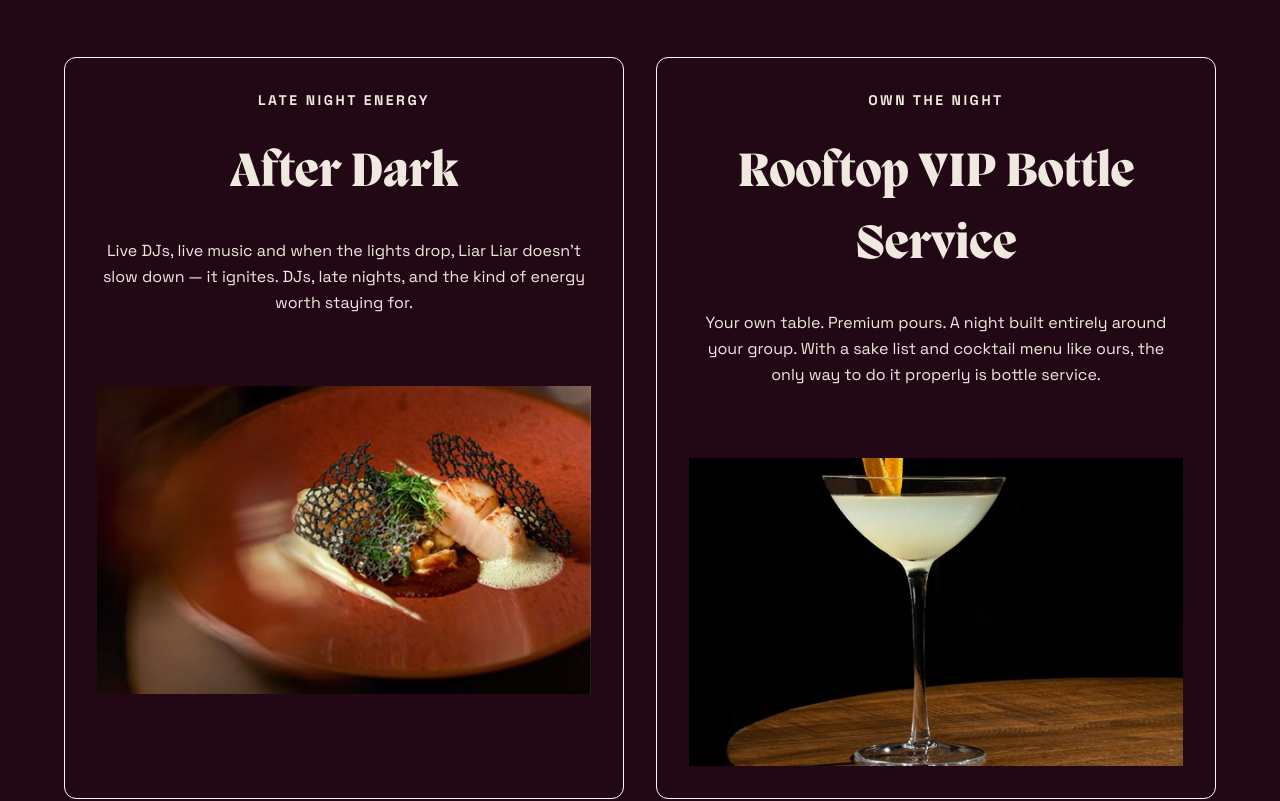
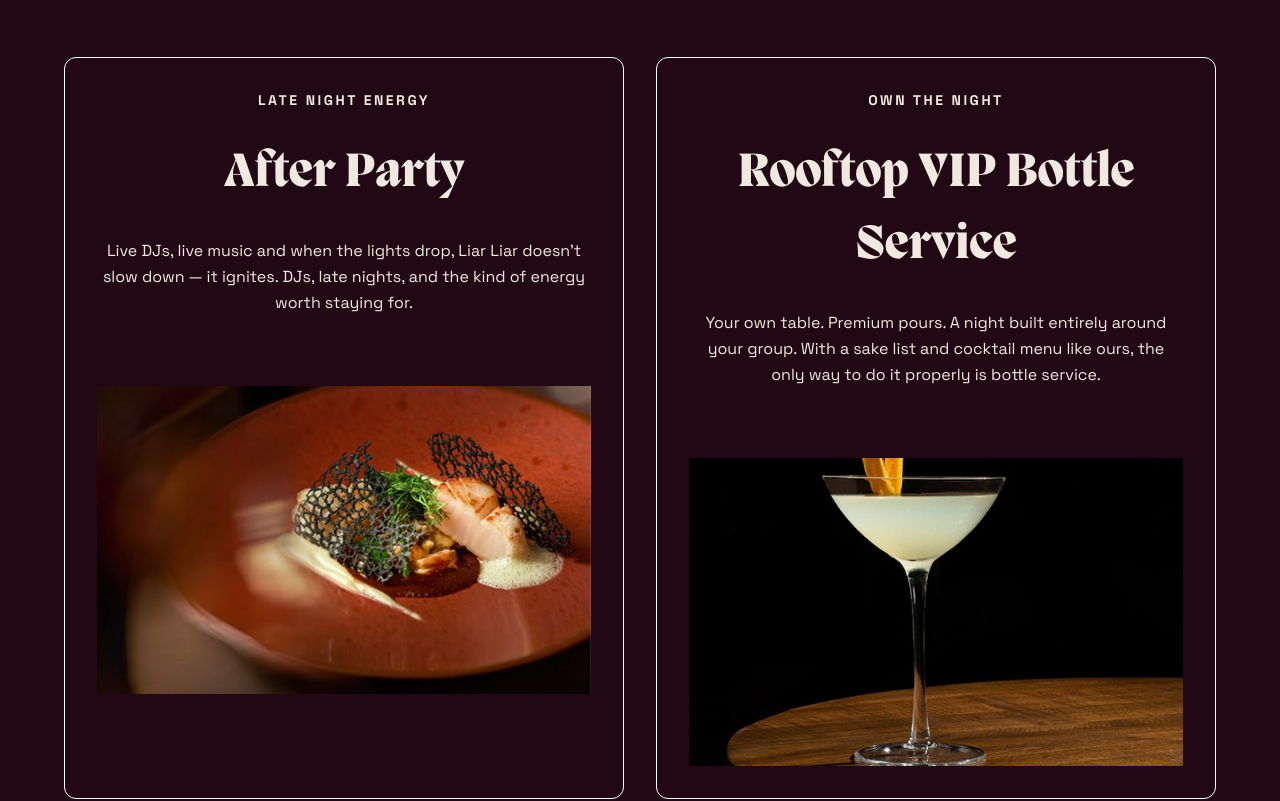
Before and after one commit to xkumailx/LiarLiar, a Next.js app: page / in a window 1280 px wide. Shown: the part 2760-3561 px from the top of the page. Built offline with nearby package versions, Linux system fonts and the light colour scheme; no server answers.

Commit message:
after party changed to after dark and L fixed

```diff
--- a/app/about/page.tsx
+++ b/app/about/page.tsx
@@ -39,10 +39,6 @@ export default function AboutPage() {
         </div>
       </Section>
 
-      {/* <Marquee
-        items={["Dinner", "Disco", "Omakase", "After Dark", "Braeside"]}
-      /> */}
-
       {/* The three experiences */}
       <Section>
         <SectionHeading eyebrow="The Experience" title="More than one venue." />
@@ -60,8 +56,8 @@ export default function AboutPage() {
             description="An intimate chef's progression. Trust the kitchen."
           />
           <ExperienceCard
-            href="/after-dark"
-            eyebrow="After Dark"
+            href="/after-party"
+            eyebrow="After Party"
             title="The Disco"
             description="DJs, dancing and bottle service until late."
           />
--- a/app/after-party/page.tsx
+++ b/app/after-party/page.tsx
@@ -14,9 +14,9 @@ import EventCard from "@/components/ui/event-card";
 import Faq from "@/components/ui/FaqSection";
 
 export const metadata: Metadata = {
-  title: "After Dark",
+  title: "After Party",
   description:
-    "Liar Liar After Dark — VIP bottle service, resident DJs and late-night dancing in Bayside. When the lights drop, the room ignites.",
+    "Liar Liar After Party — VIP bottle service, resident DJs and late-night dancing in Bayside. When the lights drop, the room ignites.",
 };
 
 export default async function AfterDarkPage() {
@@ -86,7 +86,7 @@ export default async function AfterDarkPage() {
             </h1>
 
             <p className="font-space mt-4 sm:mt-6 mx-auto text-sm sm:text-base leading-relaxed">
-              The definite way to experience After Dark. Be the life of the
+              The definite way to experience After Party. Be the life of the
               party with a dedicated table, a curated bottle selection, and a
               night designed entirely around your group and celebration.
             </p>
@@ -331,11 +331,10 @@ export default async function AfterDarkPage() {
 
       <Section>
         <p className="font-space font-extrabold mb-8 text-base uppercase tracking-[0.2em] text-[#FF3B11]">
-          Upcoming Events / After Dark
+          Upcoming Events / After Party
         </p>
         <div className="grid grid-cols-1 gap-8 lg:grid-cols-2">
-          <EventCard
-          />
+          <EventCard />
         </div>
       </Section>
 
--- a/app/djs/page.tsx
+++ b/app/djs/page.tsx
@@ -6,19 +6,12 @@ import { ContactForm } from "@/components/contact-form";
 export const metadata: Metadata = {
   title: "DJs",
   description:
-    "Are you a DJ? Resident and guest slots at Liar Liar After Dark — R&B, Afro and Funky House. Get in touch.",
+    "Are you a DJ? Resident and guest slots at Liar Liar After Party — R&B, Afro and Funky House. Get in touch.",
 };
 
 export default function DjsPage() {
   return (
     <>
-      {/* <Hero
-        eyebrow="After Dark"
-        title="Are you a DJ?"
-        subtitle="R&B, Afro and Funky House on rotation. If you can read a room and keep it moving, we want to hear you."
-        size="md"
-      /> */}
-
       <Section>
         <div className="grid gap-12 lg:grid-cols-2">
           <SectionHeading
--- a/app/omakase/page.tsx
+++ b/app/omakase/page.tsx
@@ -198,9 +198,9 @@ export default async function OmakasePage() {
               href="#"
               image="/the-transition.png"
               imageAlt="Our Menu"
-              eyebrow="After Dark"
+              eyebrow="After Party"
               title="The transition"
-              description="When the omakase ends. The room doesn't. Stay for what comes next. Liar Liar After Dark Party"
+              description="When the omakase ends. The room doesn't. Stay for what comes next. Liar Liar After Party"
             />
           </div>
         </div>
--- a/app/page.tsx
+++ b/app/page.tsx
@@ -139,7 +139,7 @@ export default async function HomePage() {
             image="/View-food-menu.png"
             imageAlt="Our Menu"
             eyebrow="Late Night Energy"
-            title="After Dark"
+            title="After Party"
             description="Live DJs, live music and when the lights drop, Liar Liar doesn't slow down — it ignites. DJs, late nights, and the kind of energy worth staying for."
           />
 
--- a/app/reservations/page.tsx
+++ b/app/reservations/page.tsx
@@ -15,7 +15,7 @@ import Reservation from "@/components/ui/reservation";
 export const metadata: Metadata = {
   title: "Reservations",
   description:
-    "Book your table at Liar Liar — dinner, omakase, after dark and bottle service. Braeside, Bayside.",
+    "Book your table at Liar Liar — dinner, omakase, after party and bottle service. Braeside, Bayside.",
 };
 
 export default function ReservationsPage() {
@@ -60,7 +60,7 @@ export default function ReservationsPage() {
             image="/Ultimate-experience.png"
             imageAlt="Omakase"
             // eyebrow="Omakase"
-            title="Reserve Dinner & After Dark"
+            title="Reserve Dinner & After Party"
             // description="Experience the art of Omakase dining with our chef's curated selection of dishes."
           />
 
--- a/components/reservation-options.tsx
+++ b/components/reservation-options.tsx
@@ -17,7 +17,7 @@ export const reservationTypes: ReservationType[] = [
   },
   {
     id: "dinner-after-dark",
-    title: "Reserve Dinner & After Dark",
+    title: "Reserve Dinner & After Party",
     description: "Start with dinner, stay for the DJ. The full Liar Liar night.",
     cta: "Book the Night",
   },
--- a/lib/content/site.ts
+++ b/lib/content/site.ts
@@ -66,5 +66,5 @@ export const openingHours: OpeningHour[] = [
   { day: "Wed & Thu", hours: "5:30pm – 11pm" },
   { day: "Friday", hours: "5:30pm – late" },
   { day: "Saturday", hours: "12pm – Late" },
-  { day: "Sunday", hours: "12pm – late" },
+  { day: "Sunday", hours: "12pm – Late" },
 ];
```
Also changed, not shown: app/gift-cards/page.tsx (+0 -7 lines).
